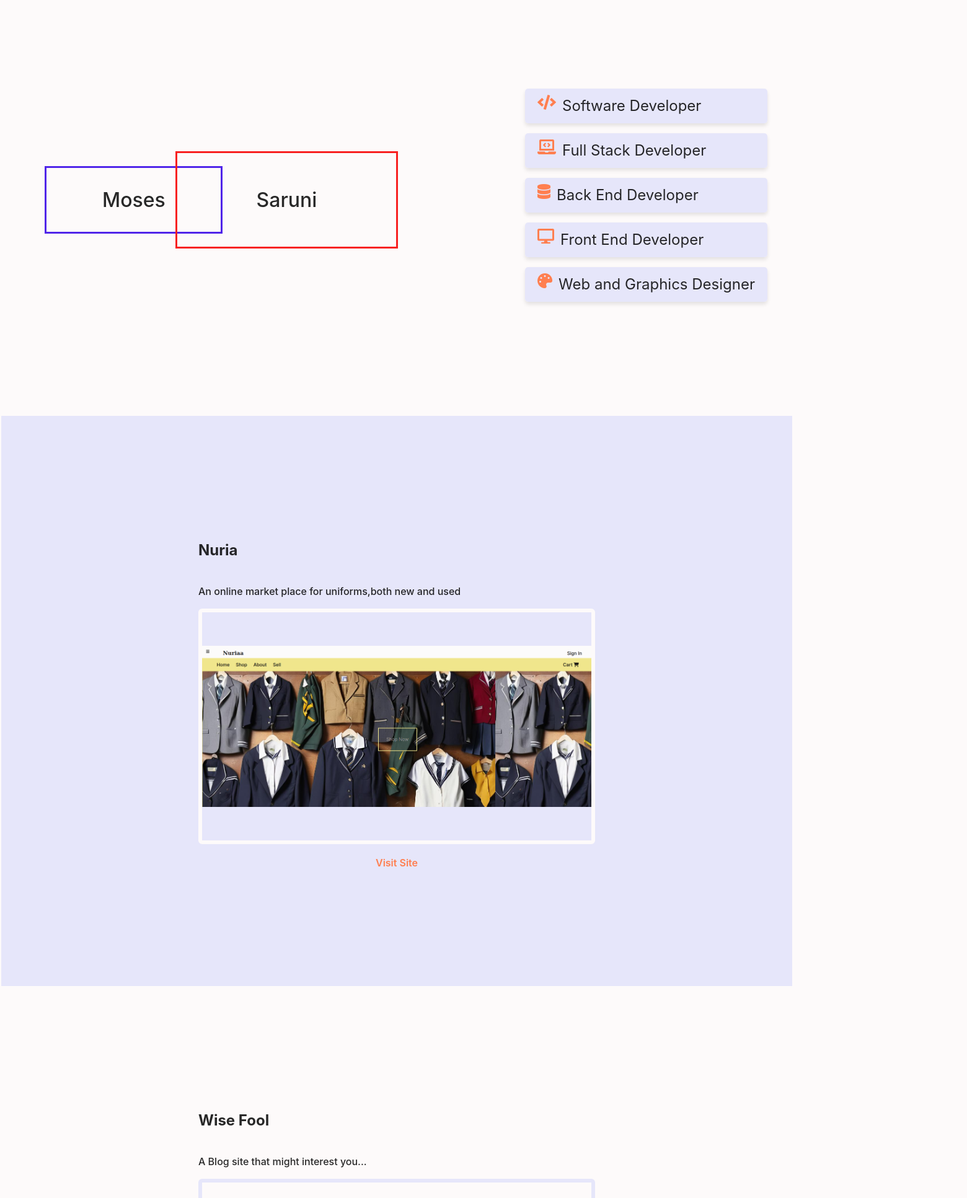
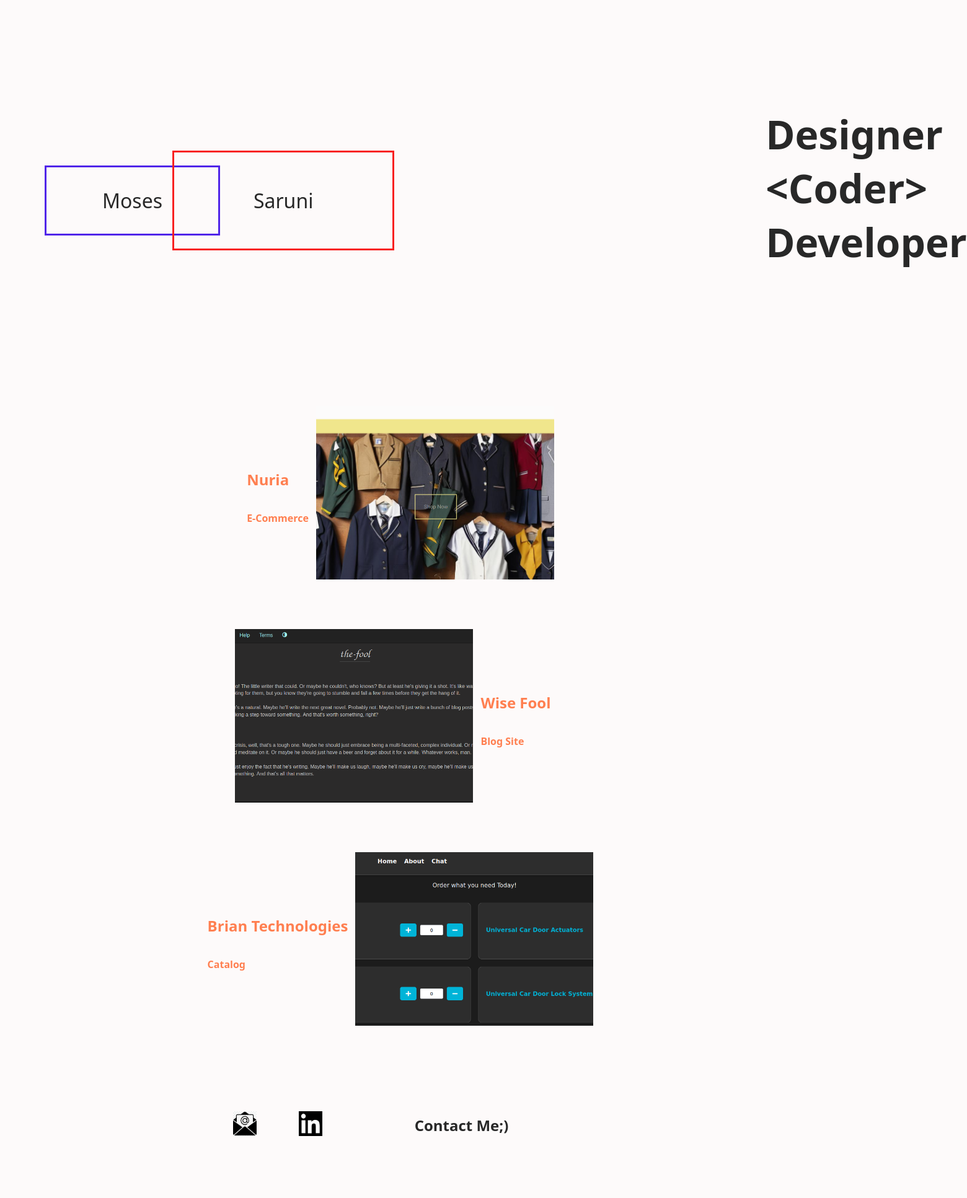
Before and after one commit to saruni-spec/resume, a website built with Vite: page index.html in a window 1280 px wide. Shown: the part 107-2040 px from the top of the page at 62% size, 1560 px wide, since content can reach past the window. Built offline with nearby package versions, Linux system fonts and the light colour scheme.

Commit message:
desing change

```diff
--- a/index.html
+++ b/index.html
@@ -33,79 +33,67 @@
 
 
       <p><span id="moses">Moses</span><span id="saruni">Saruni</span></p>
-    <div id="work">
-      <ul id="job-list">
-        <li><i class="fas fa-code"></i> Software Developer</li>
-        <li><i class="fas fa-laptop-code"></i> Full Stack Developer</li>
-        <li><i class="fas fa-database"></i> Back End Developer</li>
-        <li><i class="fas fa-desktop"></i> Front End Developer</li>
-        <li><i class="fas fa-palette"></i> Web and Graphics Designer</li>
-      </ul>
 
 
     </div>
+    <div id="hobbies" class="not-visible">
+      <h1>Designer</h1>
+      <h1>&lt;Coder&gt;</h1>
+        <h1>Developer</h1>
 
     </div>
-    <ul id="hobbies" class="not-visible">
-      <li>Writing</li>
-      <li>Reading</li>
-      <li>Drawing</li>
-      <li>Travelling</li>
-      <li>Music</li>
-      <li>Video and Photo Editing</li>
-
-    </ul>
     <div id="projects">
 
 
 
-      <div class="project-div" style="background-color: var(--secondary-color);">
-        <div class="project-details">
-        <h2><span class="span1">Nu</span><span class="span2">ria</span></h2>
-        <p>An online market place for uniforms,both new and used</p>
-      </div>
-        <img src="nuria.png" alt="Nuria" id="nuria" class="project-image"/>
+      <div class="project-div">
+        <a href="https://nuria.web.app/" class="project-details">
+        <h2>Nuria</h2>
+        <p>E-Commerce</p>
+      </a>
+        <img src="nuria.png" alt="Nuria" class="project-image"/>
 
-        <a href="https://nuria.web.app/">Visit Site</a>
+
       </div>
 
 
       <div class="project-div" >
-        <div class="project-details">
-        <h2><span class="span1">Wise</span><span class="span2"> Fool</span></h2>
-        <p>A Blog site that might interest you...</p>
-      </div>
-        <img src="/fool.png" alt="Wise Fool" id="fool" class="project-image" />
+        <img src="/fool.png" alt="Wise Fool" class="project-image" />
+        <a href="https://wisefool.pythonanywhere.com/article/the-fool" class="project-details">
+        <h2>Wise Fool</h2>
+        <p>Blog Site</p>
+      </a>
 
 
 
 
-        <a href="https://wisefool.pythonanywhere.com/article/the-fool">Visit Site</a>
+
        </div>
 
 
-       <div class="project-div" style="background-color: var(--secondary-color); ">
-        <div class="project-details">
-        <h2><span class="span1">Zeraki</span><span class="span2"> Visualizer</span></h2>
-        <p>A visualizing app for a school services organization</p>
+      <div class="project-div" >
+        <a href="https://briantech.web.app/" class="project-details">
+        <h2>Brian Technologies</h2>
+        <p>Catalog</p>
+      </a>
+        <img src="/brian.png" alt="Brian Tech" class="project-image" />
+
+
       </div>
-        <img src="/zeraki.png" alt="Zeraki" id="zeraki" class="project-image" />
-
-        <a href="https://zeraki-saruni.netlify.app/">Visit Site</a>
-      </div>
-
 
   </div>
 
 
 
     <div id="contact">
-<h2>Contact Me ;)</h2>
-      <a href="mailto:smithsaruni16@gmail.com" target="_blank" rel="noopener noreferrer"><img src="/images.jpeg" alt="Email"/><p>
-        Email me for any inquiries
-      </p></a>
 
+<div>
+      <a href="mailto:smithsaruni16@gmail.com" target="_blank" rel="noopener noreferrer"><img src="/images.jpeg" alt="Email"/>
 
+</a>
+      <a href="https://www.linkedin.com/in/moses-saruni-ba6653234?utm_source=share&utm_campaign=share_via&utm_content=profile&utm_medium=android_app"><img src="/Untitled.png" alt="Linked In"/></imh></a>
+      </div>
+      <h2>Contact Me <span> ;)</span></h2>
     </div>
 
 
--- a/main.css
+++ b/main.css
@@ -147,21 +147,6 @@ gap: 3vh;
     transition:transform 0.2s ease, background-color 0.2s ease, all 0.2s ease-in-out;
   }
 
-  #job-list li::before {
-    content: '';
-    position: absolute;
-    top: 0;
-    left: -100%;
-    width: 10px;
-    height: 10px;
-    border-radius: 50%;
-    background: var(--highlight-color);
-    transition: left 0.3s ease;
-}
-
-#job-list li:hover::before {
-    left: 110%;
-}
 
 #job-list li:hover {
     background-color: var(--secondary-color);
@@ -187,65 +172,34 @@ gap: 3vh;
   }
 
 
-
-
-
- #hobbies{
+  #hobbies {
     list-style-type: none;
     display: flex;
-    flex-direction: row;
-    justify-content: space-evenly;
-    align-items: center;
- }
-
- .not-visible{
-    opacity: 0;
-    transition: opacity 0.5s ease-in-out;
- }
-
- .hobbies-visible{
-    opacity: 1;
-
-margin: 0;
-    width: 100%;
-    height: 10vh;
- }
- .hobbies-visible li{
-    text-align: center;
+    flex-direction: column;
+    justify-content: center;
+    align-items: flex-start;
+    line-height: -0.1rem;
+    position: absolute;
+    top: 35%;
+    transition: left 2s ease; /* Changed from transform to left */
+}
+#hobbies h1{
+    font-size: 4rem;
+    letter-spacing: -30%rem;
     margin: 0;
-    width: 16vw;
-    height: 100%;
-    color: black;
- }
-.hobbies-visible li:first-child{
-
-    background-color: rgb(247, 184, 184);
+    padding: 0;
 
 }
-.hobbies-visible li:nth-child(2){
 
-    background-color: rgb(248, 212, 145);
+.not-visible {
+    left: 96.5%;
+    transition: left 3s ease;
 
 }
-.hobbies-visible li:nth-child(3){
 
-    background-color: rgb(250, 250, 158);
-
-}
-.hobbies-visible li:nth-child(4){
-
-    background-color: rgb(180, 247, 180);
-
-}
-.hobbies-visible li:nth-child(5){
-
-    background-color: rgb(187, 187, 250);
-
-}
-.hobbies-visible li:nth-child(6){
-
-    background-color: rgb(215, 169, 248);
-
+.hobbies-visible {
+    left: 72%;
+    transition: left 1s ease;
 }
 
 #projects{
@@ -256,27 +210,27 @@ margin: 0;
     flex-wrap: wrap;
 }
 .project-div{
-    height: 115vh;
+    height: 45vh;
 width: 100%;
     display: flex;
-    flex-direction: column;
+    flex-direction: row;
     align-items: center;
     justify-content: center;
     padding: 3vh;
 
 }
 .project-details{
-    width: 50vw;
+
     display: flex;
     flex-direction: column;
     justify-content:left;
     align-items: left;
 }
 .project-image{
-    width: 50vw;
-    height: 60%;
+    width: 30vw;
+    height: 90%;
 
-    border-radius: 6px;
+
 
     display: flex;
     align-items: center;
@@ -290,52 +244,69 @@ width: 100%;
     padding-left: 12px;
     padding-right: 12px;
     border-radius: 4px;
-    transition: background-color 0.5s ease-in-out;
+    transition: background-color 0.5s ease-in-out,transform 800ms;
 
 }
 .project-div a:hover{
     background-color:var(--primary-color) ;
+    transform: translateY(-7px);
+    transition: transform 300ms;
 }
 .project-div img{
-    object-fit: contain;
-
-}
-
-#nuria{
-    height: 47.5vh;
-    border: 6px solid var(--primary-color);
-
-}
-#fool{
-    height: 47.5vh;
-    border: 6px solid var(--secondary-color);
-
-}
-#zeraki{
-    height: 51vh;
-    border: 6px solid var(--primary-color);
+    object-fit: cover;
 
 }
 
 #contact{
     display: flex;
-    flex-direction: column;
+    flex-direction: row;
     justify-content: center;
     align-items:center;
+    height: 30svh;
+    width: 100%;
 
-    height: 60vh;
 
+
+}
+#contact h2{
+    width: 30vw;
+    height: 90%;
+
+
+
+    display: flex;
+    align-items: center;
+    justify-content: center;
+}
+
+#contact h2:hover {
+
+    color: var(--highlight-color);
+    border-radius: 10px;
+}
+
+#contact h2:hover span {
+    animation: winkAnimation 0.5s ease;
+    animation: hoverEffect 1s infinite;
+}
+
+@keyframes winkAnimation {
+    0% { transform: scaleY(1); }
+    50% { transform: scaleY(0.1); }
+    100% { transform: scaleY(1); }
 }
 
 #contact a{
 
+  margin: 2rem;
+    color: var(--contrast-color);
+    transition: color 0.6s ease-in-out, transform 500ms ;
+}
+#contact a:hover {
+    transform: translateY(-6px);
+    color:var(--complement-color);
+    transition: transform 1000ms ;
 
-    color: var(--contrast-color);
-    transition: color 0.6s ease-in-out,border-bottom o.2s ease-in-out;
-}
-#contact a:hover{
-    color:var(--complement-color);
-   border-bottom: 3px solid var(--secondary-color);
 }
 
 .span1{
@@ -464,25 +435,7 @@ transition: background-color 0.5s ease-in-out;
         align-items: center;
         justify-content: center;
     }
-    #nuria{
-        width: 80vw;
-        height: 25vh;
-        object-fit: fill;
 
-
-    }
-    #fool{
-        width: 80vw;
-        height: 25vh;
-        object-fit: fill;
-
-    }
-    #zeraki{
-        width: 80vw;
-        height: 25vh;
-        object-fit: fill;
-
-    }
 
     #contact{
         width: 100vw;
--- a/style.css
+++ b/style.css
@@ -1,6 +1,7 @@
 :root {
-  font-family: Inter, system-ui, Avenir, Helvetica, Arial, sans-serif;
-  line-height: 1.5;
+  font-family: system-ui, -apple-system, BlinkMacSystemFont, 'Segoe UI', Roboto, Oxygen, Ubuntu, Cantarell, 'Open Sans', 'Helvetica Neue', sans-serif;
+  font-size: 16px;
+  line-height: calc(16*1.4)px;
   font-weight: 400;
 
   color-scheme: light dark;
@@ -32,6 +33,7 @@ body {
   min-width: 320px;
   min-height: 100vh;
   cursor: url(https://cur.cursors-4u.net/cursors/cur-2/cur116.cur), auto !important;
+  overflow-x: hidden;
 }
 
 * {
@@ -49,10 +51,7 @@ a img{
   height: 5vh;
 
 }
-p{
-  font-weight: 500;
-  font-size: 16px;
-}
+
 
 @media (prefers-color-scheme: dark) {
   :root {
```
Also changed, not shown: public/Untitled.png (added), public/brian.png (added).
